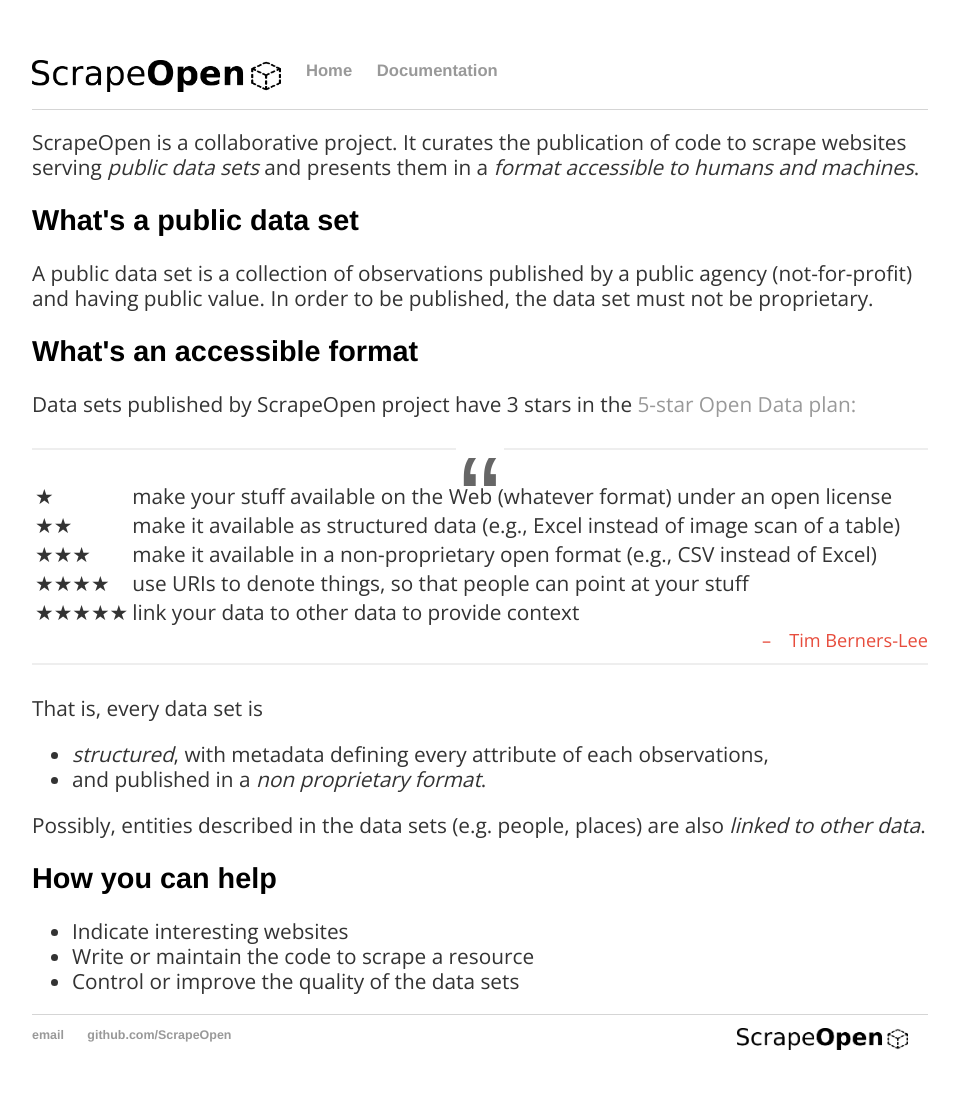
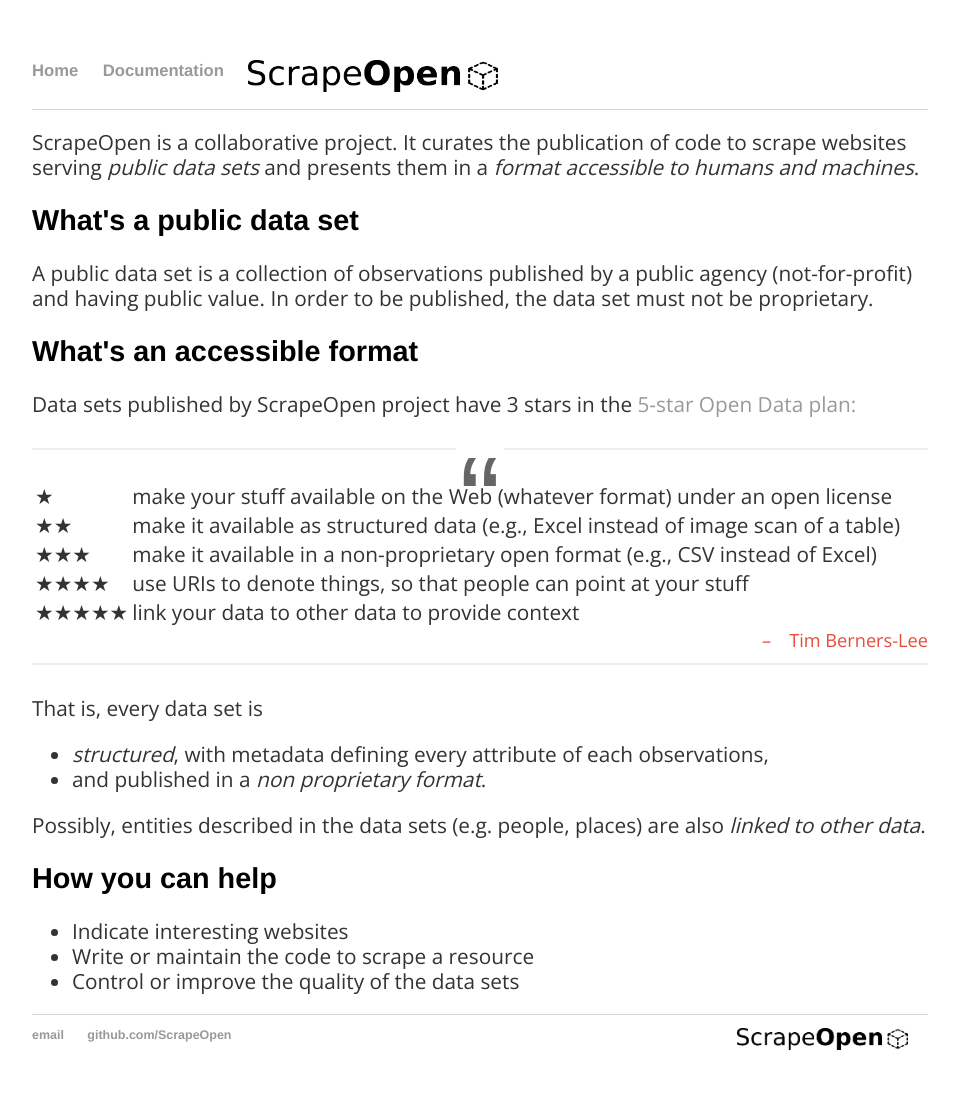
Before and after one commit to ScrapeOpen/ScrapeOpen, a Jekyll site: the page built from index.html, in a window 1280 px wide. Shown: the whole page, without its empty margins (160-1119 px from the left). Built offline with Jekyll 4.4.1, drawn with Linux system fonts in a browser that asks for light colours.

Commit message:
Edited css

```diff
--- a/_layouts/default.html
+++ b/_layouts/default.html
@@ -11,9 +11,9 @@
 <body>
 <nav>
 <ul>
-  <li><a href="/ScrapeOpen"><img src="/ScrapeOpen/images/scrapeopen-logo.png" alt="Logo" height="32" align="middle"></a></li>
   <li><a href="/ScrapeOpen">Home</a></li>
-   <li><a href="/ScrapeOpen/docs">Documentation</a></li>
+  <li><a href="/ScrapeOpen/docs">Documentation</a></li>
+    <li><a href="/ScrapeOpen"><img src="/ScrapeOpen/images/scrapeopen-logo.png" alt="Logo" height="32" align="middle"></a></li>
   <li></li>
 </nav>
 			<div class="container">
--- a/css/main.css
+++ b/css/main.css
@@ -12,7 +12,7 @@
     display: inline;
     margin-right: 20px;
 }
-footer li:last-child {
+nav li:last-child, footer li:last-child {
     float:right;
 }
 nav {
```
